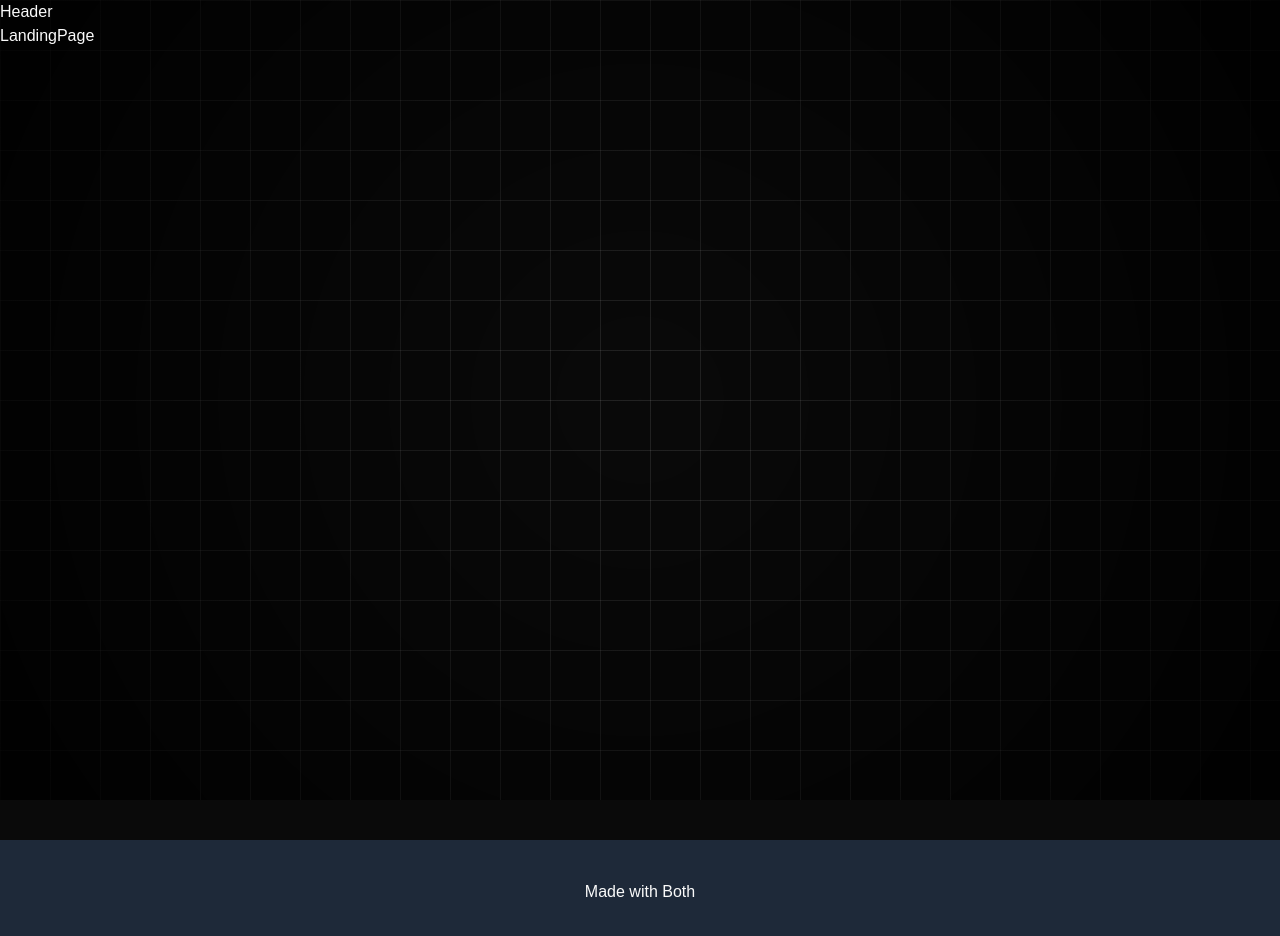
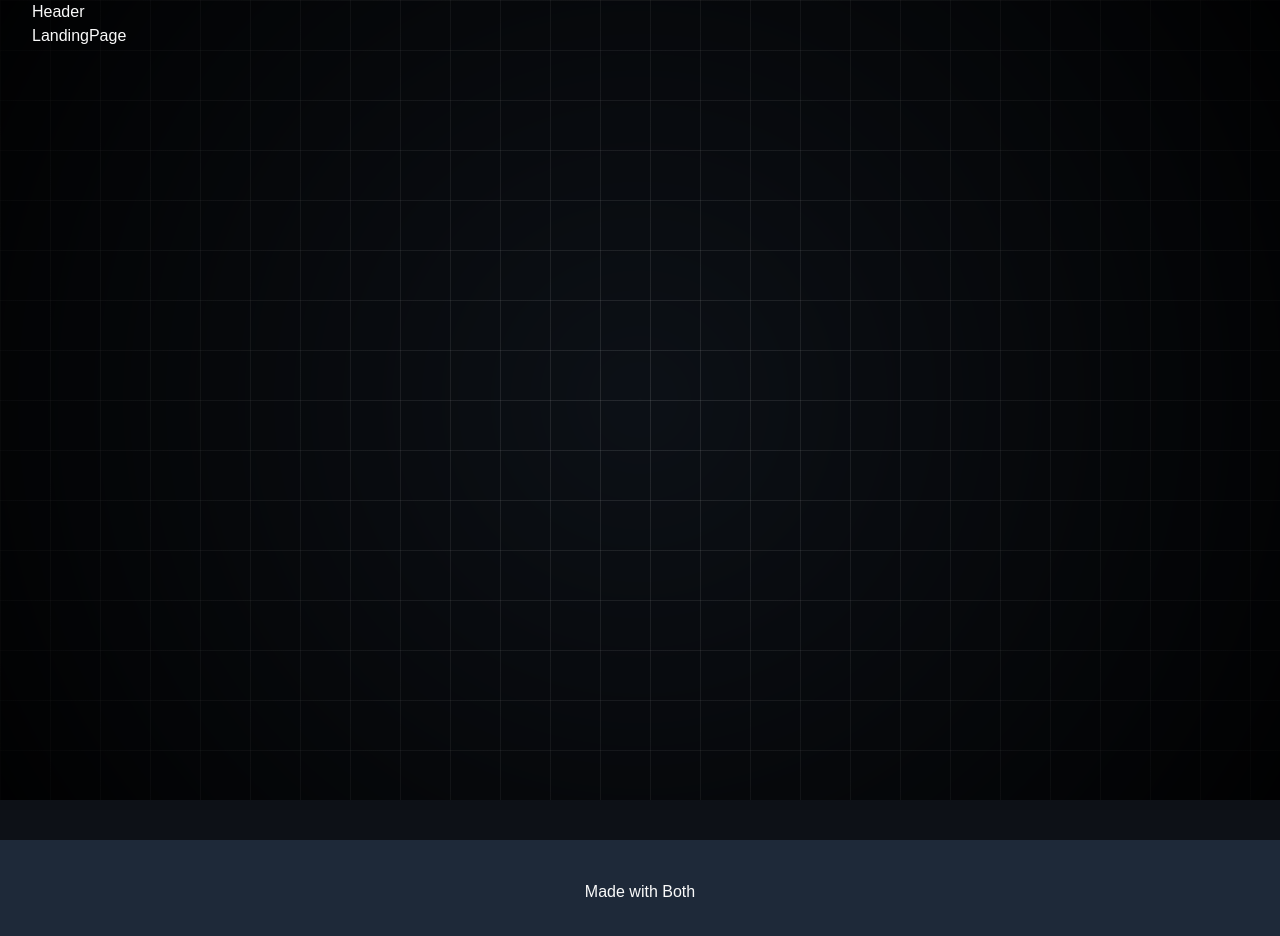
Before and after one commit to Algode18/elevare, a React (Vite) app: page / in a window 1280 px wide. Shown: the top 936 px of the page. Built offline with nearby package versions, Linux system fonts and the light colour scheme.

Commit message:
Fix styling

```diff
--- a/src/App.css
+++ b/src/App.css
@@ -24,3 +24,12 @@
   height: 100%;
   background: radial-gradient(circle, transparent, rgba(0, 0, 0, 0.9));
 }
+
+.container {
+  padding-inline: 2rem;
+  margin-inline: auto;
+}
+
+body {
+  background-color: #0d1117;
+}
--- a/src/layouts/app-layout.jsx
+++ b/src/layouts/app-layout.jsx
@@ -1,5 +1,6 @@
 import Header from "@/components/header"
 import { Outlet } from "react-router-dom"
+import "../app.css"
 
 const AppLayout = () => {
   return (
```
